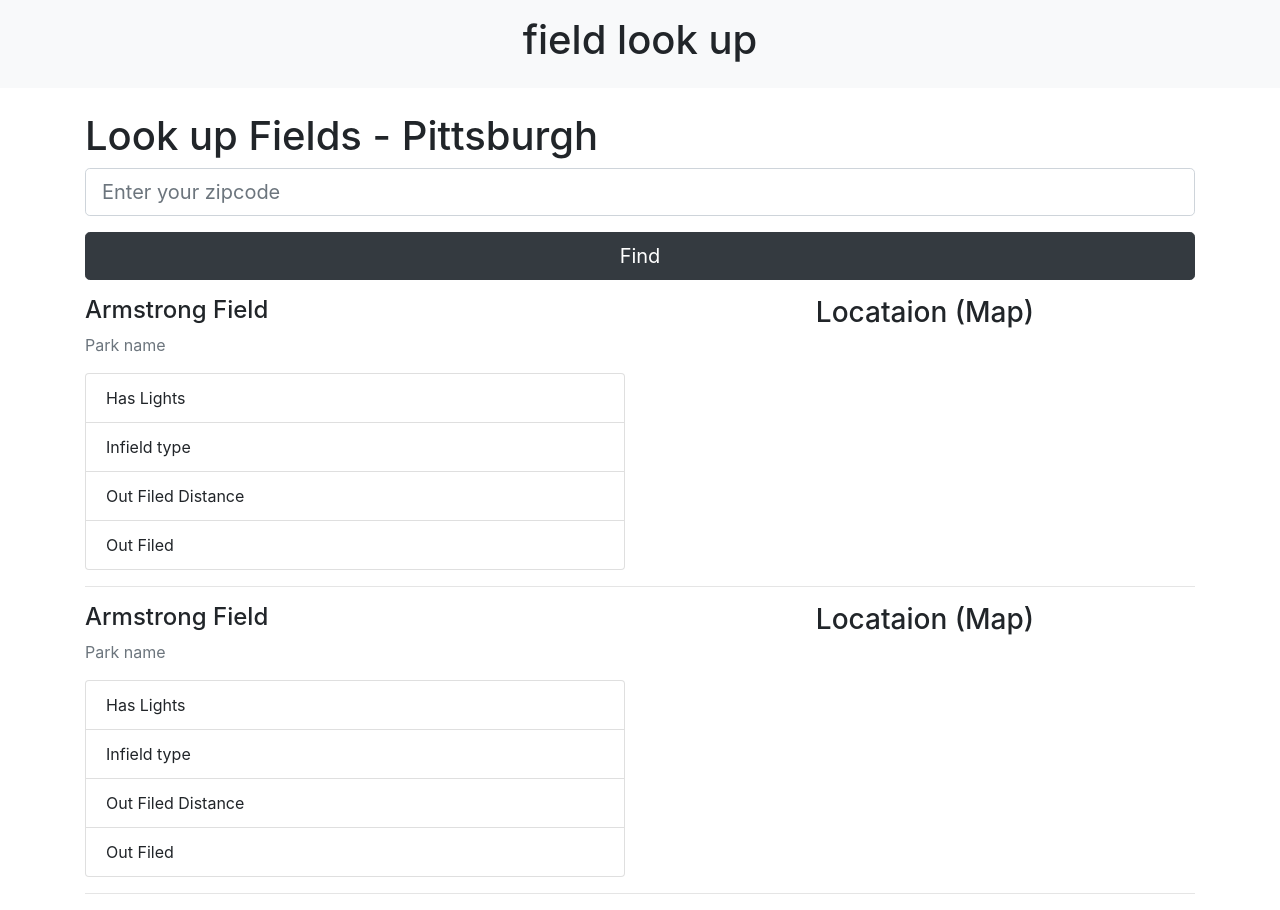
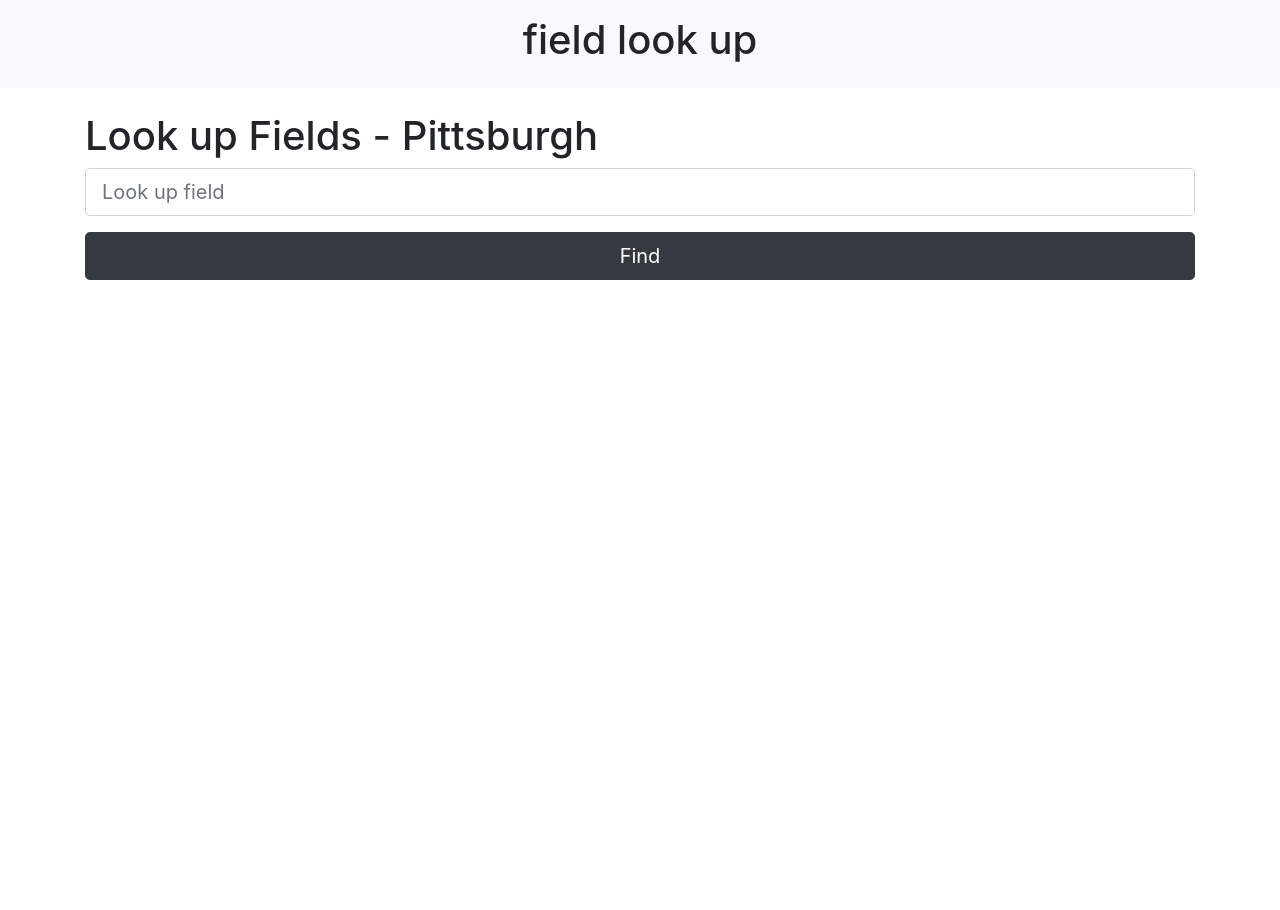
Before and after one commit to bcreed33/pittsburghFieldLookup, a plain HTML site: page index.html in a window 1280 px wide. After the commit the page ends 800 px from the top, so only its background shows below. Drawn offline with nearby package versions, Linux system fonts and the light colour scheme; no server answers.

Commit message:
removing unused code

```diff
--- a/index.html
+++ b/index.html
@@ -19,59 +19,14 @@
       <h1>Look up Fields - Pittsburgh</h1>
     <form id="pet-form">
       <div class="form-group">
-        <!--<label for="animal">Animal</label>
-        <select id="animal" class="form-control form-control-lg mb-3">
-          <option value="cat">Cat</option>
-          <option value="dog">Dog</option>
-          <option value="bird">Bird</option>
-          <option value="barnyard">Barnyard</option>
-        </select>-->
-        <input type="text" id="zip" class="form-control form-control-lg" placeholder="Enter your zipcode">
+        <input type="text" id="fieldLookUp" class="form-control form-control-lg" placeholder="Look up field">
         <input type="submit" value="Find" class="btn btn-dark btn-lg btn-block mt-3">
       </div>
     </form>
-
     <div id="results">
-
-        <div class="row">
-            <div class="col-sm-6">
-              <h4>Armstrong Field</h4>
-              <p class="text-secondary">Park name</p>
-              <ul class="list-group">
-                <li class="list-group-item">Has Lights</li>
-                <li class="list-group-item">Infield type </li>
-                <li class="list-group-item">Out Filed Distance</li>
-                <li class="list-group-item">Out Filed </li>
-              </ul>
-            </div>
-            <div class="col-sm-6 text-center">
-              <h3>Locataion (Map)</h3>
-            </div>
-          </div>
-          <hr/>
-
-
-          <div class="row">
-            <div class="col-sm-6">
-              <h4>Armstrong Field</h4>
-              <p class="text-secondary">Park name</p>
-              <ul class="list-group">
-                <li class="list-group-item">Has Lights</li>
-                <li class="list-group-item">Infield type </li>
-                <li class="list-group-item">Out Filed Distance</li>
-                <li class="list-group-item">Out Filed </li>
-              </ul>
-            </div>
-            <div class="col-sm-6 text-center">
-              <h3>Locataion (Map)</h3>
-            </div>
-          </div>
-          <hr/>
-
     </div>
   </div>
 
   <script src="js/script.js"></script>
 </body>
-
 </html>
--- a/js/script.js
+++ b/js/script.js
@@ -1,87 +1,43 @@
-/*const petForm = document.querySelector('#pet-form');
-
-petForm.addEventListener('submit', fetchAnimals);
-
-// Fetch Animals From API
-function fetchAnimals(e) {
-  e.preventDefault();
-
-  // Get User Input
-  const animal = document.querySelector('#animal').value;
-  const zip = document.querySelector('#zip').value;
-
-  // Validate Zip
-  if (!isValidZip(zip)) {
-    showAlert('Please Enter A Valid Zipcode', 'danger');
-    return;
-  }
-
-  // Fetch Pets
-  fetchJsonp(
-    `http://api.petfinder.com/pet.find?format=json&key=YOURKEYHERE&animal=${animal}&location=${zip}&callback=callback`,
-    {
-      jsonpCallbackFunction: 'callback'
-    }
-  )
-    .then(res => res.json())
-    .then(data => showAnimals(data.petfinder.pets.pet))
-    .catch(err => console.log(err));
-}
-
-// // JSONP Callback
-// function callback(data) {
-//   console.log(data);
-// }
-
-// Show Listings Of Pets
-function showAnimals(pets) {
-  const results = document.querySelector('#results');
-  // Clear First
-  results.innerHTML = '';
-  // Loop Through Pets
-  pets.forEach(pet => {
-    console.log(pet);
-    const div = document.createElement('div');
-    div.classList.add('card', 'card-body', 'mb-3');
-    div.innerHTML = `
-      <div class="row">
-        <div class="col-sm-6">
-          <h4>${pet.name.$t} (${pet.age.$t})</h4>
-          <p class="text-secondary">${pet.breeds.breed.$t}</p>
-          <p>${pet.contact.address1.$t} ${pet.contact.city.$t} ${
-      pet.contact.state.$t
-    } ${pet.contact.zip.$t}</p>
-          <ul class="list-group">
-            <li class="list-group-item">Phone: ${pet.contact.phone.$t}</li>
-            ${
-              pet.contact.email.$t
-                ? `<li class="list-group-item">Email: ${
-                    pet.contact.email.$t
-                  }</li>`
-                : ``
-            }
-            <li class="list-group-item">Shelter ID: ${pet.shelterId.$t}</li>
-          </ul>
-        </div>
-        <div class="col-sm-6 text-center">
-          <img class="img-fluid rounded-circle mt-2" src="${
-            pet.media.photos.photo[3].$t
-          }">
-        </div>
-      </div>
-    `;
-
-    results.appendChild(div);
-  });
-}
-*/
-
-
 const ballFieldsData = [];
 const endpoint3 = "https://data.wprdc.org/dataset/87c77ec3-db98-4b2a-8891-d9b577b4c44d/resource/d569b513-44c0-4b65-9241-cc3d5c506760/download/fieldsimg.geojson";
 fetch(endpoint3)
 .then(blob => blob.json())
 .then(ballFields);
+
+function ballFields(z){
+  console.log(z.features);
+    const fieldinfo = z.features;
+    const fielddata = fieldinfo.map( function(x){
+        const fieldName = x.properties.name;
+        const parkName = x.properties.park;
+        let haslights = "yes";
+        if(x.properties.has_lights !== 1){
+            haslights = "no";
+        }
+        let infieldType = "Dirt"
+        if (x.properties.infield_type == "Grass with Skinned Baselines" || x.properties.infield_type == "Grass"){
+            infieldType = "Grass"
+        };
+        const rightField = x.properties.right_field_distance;
+        const centerField = x.properties.center_field_distance;
+        const leftField = x.properties.left_field_distance;
+
+        return`
+            <div class="col-sm-6">
+            <h4>${fieldName}</h4>
+            <p class="text-secondary">Park Name - ${parkName}</p>
+            <ul class="list-group">
+                <li class="list-group-item">Has Lights : ${haslights}</li>
+                <li class="list-group-item">Infield type : ${infieldType} </li>
+                <li class="list-group-item">Out Filed Distance </br>
+                Left : ${leftField} yards </br> Center : ${centerField} yards </br> Right: ${rightField} yards</li>
+            </ul>
+            </div>
+        `
+    });
+    document.querySelector('#results').innerHTML = fielddata;
+};
+
  /*   .then(blob => blob.json())
     .then(data => ballFieldsData.push(...data.features))
 console.log(ballFieldsData);
@@ -118,46 +74,3 @@ const fielddata = ballFieldsData.map(function(x){
     });
     document.querySelector('#results').innerHTML = fielddata;
 */
-
-
-
-
-
-
-
-
-
-
-function ballFields(z){
-  console.log(z.features);
-    const fieldinfo = z.features;
-    const fielddata = fieldinfo.map( function(x){
-        const fieldName = x.properties.name;
-        const parkName = x.properties.park;
-        let haslights = "yes";
-        if(x.properties.has_lights !== 1){
-            haslights = "no";
-        }
-        let infieldType = "Dirt"
-        if (x.properties.infield_type == "Grass with Skinned Baselines" || x.properties.infield_type == "Grass"){
-            infieldType = "Grass"
-        };
-        const rightField = x.properties.right_field_distance;
-        const centerField = x.properties.center_field_distance;
-        const leftField = x.properties.left_field_distance;
-
-        return`
-            <div class="col-sm-6">
-            <h4>${fieldName}</h4>
-            <p class="text-secondary">Park Name - ${parkName}</p>
-            <ul class="list-group">
-                <li class="list-group-item">Has Lights : ${haslights}</li>
-                <li class="list-group-item">Infield type : ${infieldType} </li>
-                <li class="list-group-item">Out Filed Distance </br>
-                Left : ${leftField} yards </br> Center : ${centerField} yards </br> Right: ${rightField} yards</li>
-            </ul>
-            </div>
-        `
-    });
-    document.querySelector('#results').innerHTML = fielddata;
-};
```
